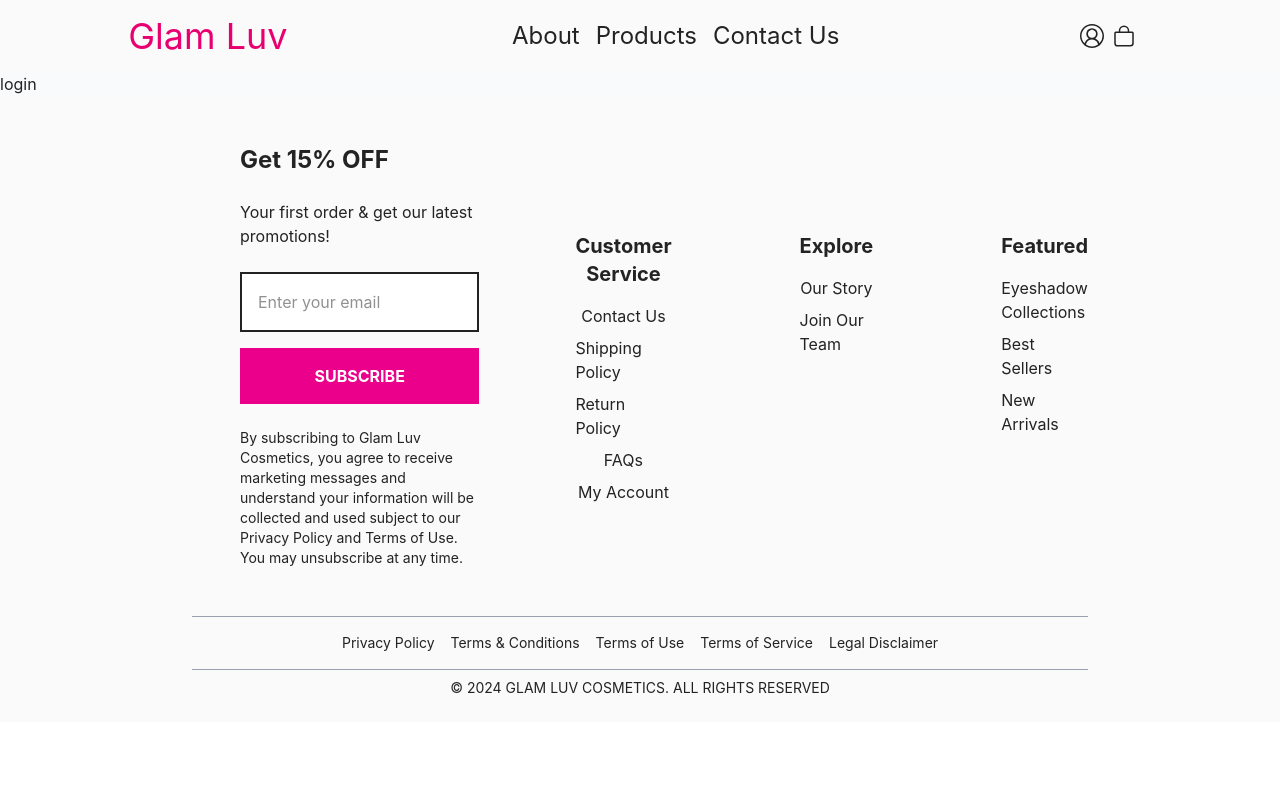
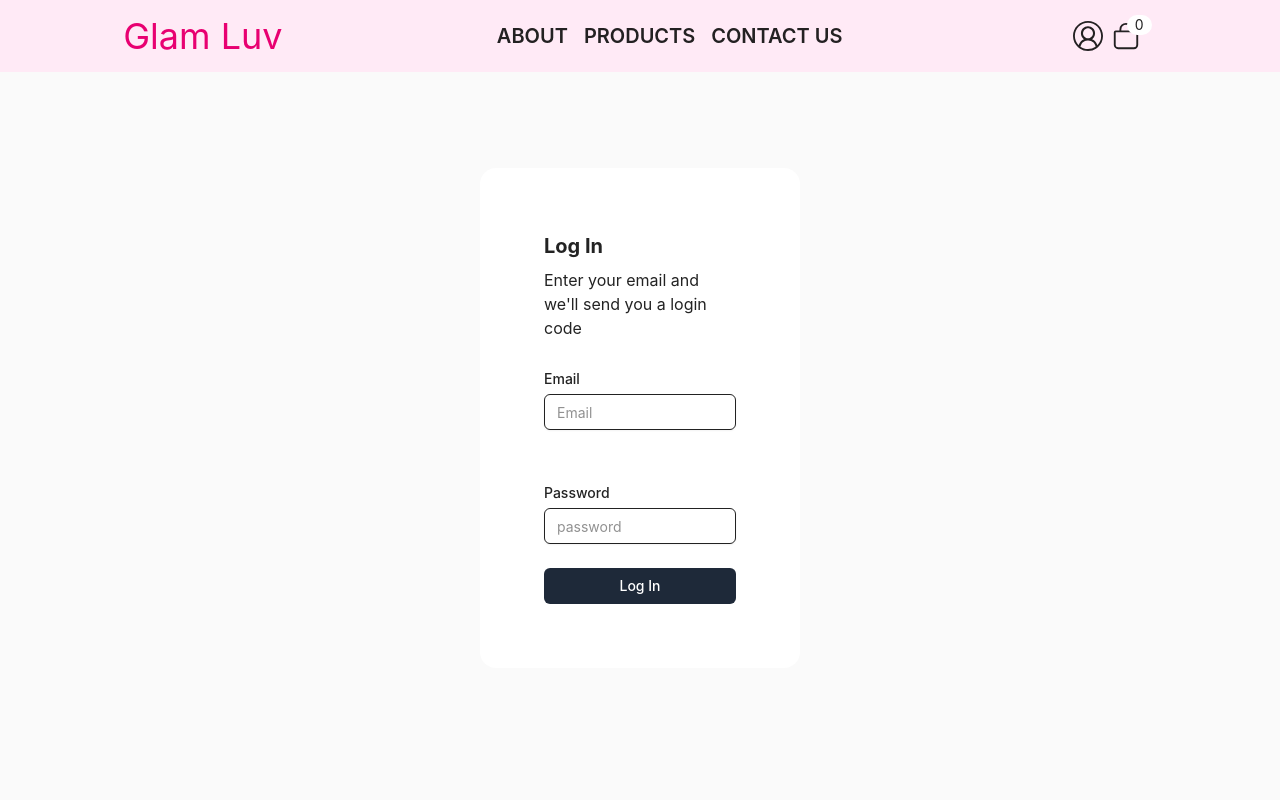
Before and after one commit to jayk-gupta/glam-luv-ecommerce, a React (Vite) app in the folder frontend/: page /login in a window 1280 px wide. Shown: the top 800 px of the page. Built offline with nearby package versions, Linux system fonts and the light colour scheme; no server answers.

Commit message:
cart page completed and working

```diff
--- a/frontend/src/components/Login/FormSchema.tsx
+++ b/frontend/src/components/Login/FormSchema.tsx
@@ -12,4 +12,4 @@
   // .regex(/\d/, { message: "Password must contain at least one number" })
 });
 
-export type FormSchema = z.infer<typeof formSchem>
+export type FormSchema = z.infer<typeof formSchema>
--- a/frontend/src/components/Login/LoginForm.tsx
+++ b/frontend/src/components/Login/LoginForm.tsx
@@ -1,7 +1,8 @@
 import { useLoginMutation } from "@/redux/user/authAPI";
 import { useForm } from "react-hook-form";
 import { useDispatch } from "react-redux";
-import { Form, useNavigate } from "react-router-dom";
+import { useNavigate } from "react-router-dom";
+import { Form } from "../ui/form";
 import { formSchema, FormSchema } from "./FormSchema";
 import { setCredentials } from "@/redux/user/authSlice";
 import { zodResolver } from "@hookform/resolvers/zod";
@@ -22,9 +23,10 @@
   });
   async function onSubmit(values: FormSchema) {
     try {
-      const response = await LogIn(values).unwrap()
-      dispatch(setCredentials(values.email))
-      navigate("/")
+      const response = await LogIn(values).unwrap();
+      console.log(response);
+      dispatch(setCredentials({ email: values.email }));
+      navigate("/");
     } catch (error) {
       console.log(error);
     }
--- a/frontend/src/components/Navbar/Navbar.tsx
+++ b/frontend/src/components/Navbar/Navbar.tsx
@@ -3,17 +3,22 @@
 import { Link } from "react-router-dom";
 import CategoriesNav from "./CategoriesNav";
 import { useState } from "react";
+import { useGetCartQuery } from "@/redux/cart/cartAPI";
+
+const navItemStyle =
+  "hover:cursor-pointer hover:text-primary uppercase text-xl font-semibold";
 
 function Navbar() {
   const [showCategories, setShowCategories] = useState(false);
-
+  const { data, isLoading, error } = useGetCartQuery();
+  const quantity = data?.items.length || 0;
   // Handlers for mouse events
   const handleMouseEnter = () => setShowCategories(true);
   const handleMouseLeave = () => setShowCategories(false);
 
   return (
     <>
-      <nav className="bg-secondary flex justify-between p-4 items-center lg:text-2xl md:w-full md:text-xl md:justify-around">
+      <nav className="bg-[#FFEAF6] flex justify-between p-4 items-center lg:text-2xl md:w-full md:text-xl md:justify-around">
         <Link to="/">
           <div
             className="lg:text-4xl text-primary md:text-2xl text-lg"
@@ -26,20 +31,17 @@
         <div className="flex items-center">
           <ul className="flex gap-4 text-sm sm:text-lg lg:text-2xl">
             <Link
-              className="hover:cursor-pointer hover:text-primary"
+              className={navItemStyle}
               onMouseEnter={handleMouseLeave}
               to="/about"
             >
               About
             </Link>
-            <div
-              className="hover:cursor-pointer hover:text-primary"
-              onMouseEnter={handleMouseEnter}
-            >
+            <div className={navItemStyle} onMouseEnter={handleMouseEnter}>
               Products
             </div>
             <Link
-              className="hover:cursor-pointer hover:text-primary"
+              className={navItemStyle}
               onMouseEnter={handleMouseLeave}
               to="/contact"
             >
@@ -49,10 +51,16 @@
         </div>
         <div className="flex px-4 gap-2">
           <Link to="/login">
-            <VscAccount aria-label="Account" />
+            <VscAccount className="text-3xl" aria-label="Account" />
           </Link>
-          <IoBagOutline aria-label="Cart" />
-        </div>
+
+            <Link to="/cart" className="relative ">
+              <IoBagOutline className="text-3xl" aria-label="Cart" />
+              <div className="text-sm absolute bg-white left-4 bottom-4 px-2 rounded-full">
+                {quantity}
+              </div>
+            </Link>
+          </div>
       </nav>
 
       {/* Categories Navigation */}
--- a/frontend/src/components/Product/Product Card/ProductCard.tsx
+++ b/frontend/src/components/Product/Product Card/ProductCard.tsx
@@ -21,6 +21,7 @@
     e.preventDefault();
     try {
       await addToCart({ productId: _id, quantity: 1 }).unwrap();
+
       console.log("added to cart")
     } catch (error) {
       console.error("Failed to add to cart:", error);
--- a/frontend/src/components/Product/Product.tsx
+++ b/frontend/src/components/Product/Product.tsx
@@ -1,14 +1,35 @@
 import { useParams } from "react-router-dom";
-import { useGetProductByIdQuery } from "../../redux/productsSlice"; // Adjust import path
-import styles from "./product.module.css";
+import { useGetProductByIdQuery } from "../../redux/productsSlice";
 import ProductColors from "./ProductColors";
 import ProductCartValue from "./ProductCartValue";
+import { useAddToCartMutation } from "@/redux/cart/cartAPI";
+import { useState } from "react";
 const Product = () => {
   const { id } = useParams<{ id: string }>(); // Get product ID from URL
   const { data: product, isLoading, isError } = useGetProductByIdQuery(id!);
 
+  // Add to cart
+  const [addToCart, { isLoading: isLoadingCart }] = useAddToCartMutation();
+  const [quantity, setQuantity] = useState(1);
+  ////////////////////
   if (isLoading) return <p>Loading product details...</p>;
   if (isError || !product) return <p>Product not found!</p>;
+
+  const handleAddCart = async (e: React.MouseEvent<HTMLButtonElement>) => {
+    e.preventDefault();
+    try {
+      const response = await addToCart({
+        productId: product._id,
+        quantity: quantity,
+      }).unwrap();
+
+      console.log(response);
+    } catch (error) {
+      console.error("Failed to add to cart:", error);
+    }
+  };
+
+  //////////////////////////
   return (
     <div className="flex justify-center mt-24  mb-32 gap-32 w-full">
       <div>
@@ -30,14 +51,16 @@
           <ProductColors colors={product.product_colors ?? []} />
         </div>
         <div className="product-actions flex gap-12 items-center mb-12">
-          <ProductCartValue />
+          <ProductCartValue quantity={quantity} setQuantity={setQuantity} />
           <button
-            className="w-full bg-primary text-white border-2 rounded-lg border-primary  hover:bg-white hover:text-primary py-2 my-4
+            className="w-full bg-primary text-white border-2 rounded-lg border-primary  hover:bg-white hover:text-[#E80071] py-2 my-4 cursor-pointer
         sm:text-sm xl:py-1 xl:text-sm 2xl:text-lg"
+            onClick={handleAddCart}
           >
-            Add to Bag
+            {isLoadingCart ? "Adding..." : "Add to Bag"}
           </button>
         </div>
+        <h3 className="font-semibold text-xl">About this item</h3>
         <p className="text-lg">{product.description}</p>
       </div>
     </div>
--- a/frontend/src/components/Product/ProductCartValue.tsx
+++ b/frontend/src/components/Product/ProductCartValue.tsx
@@ -1,17 +1,24 @@
-import { useState } from "react";
 
-const ProductCartValue: React.FC = () => {
-  const [itemValue, setItemValue] = useState(0);
+
+interface Props {
+  quantity: number
+  setQuantity: (value: number) => void
+}
+
+const ProductCartValue: React.FC<Props> = ({quantity,setQuantity}) => {
+
     const maxValue = 10
-    const minVlaue = 0;
-  const handleIncrement = () => setItemValue((prevValue) => prevValue >= maxValue ? prevValue : prevValue + 1);
-  const handleDecrement = () => setItemValue((prevValue) => prevValue <= minVlaue ? prevValue : prevValue - 1);
+    const minValue = 0;
+
+const handleIncrement = () => quantity < maxValue && setQuantity(quantity + 1);
+
+const handleDecrement = () => quantity > minValue && setQuantity(quantity - 1);
 
   return (
     <div className="flex gap-6 items-center text-xl border-2 py-2 px-4 rounded-lg">
-      <button onClick={handleDecrement} className="text-2xl">-</button>
-      <p>{itemValue}</p>
-      <button onClick={handleIncrement} className="text-2xl">+</button>
+      <button onClick={handleDecrement} className="text-2xl cursor-pointer">-</button>
+      <p>{quantity}</p>
+      <button onClick={handleIncrement} className="text-2xl cursor-pointer">+</button>
     </div>
   );
 };
--- a/frontend/src/components/ui/custom/FormInput.tsx
+++ b/frontend/src/components/ui/custom/FormInput.tsx
@@ -20,7 +20,6 @@
   placeholder,
   type = "text",
   form,
-  children,
   disabled = false,
   className = "",
 }: FormInputProps<T>) => {
@@ -40,14 +39,6 @@
                 {...field}
                 disabled={disabled}
               />
-              {children && (
-                <div
-                  className=" absolute
-    right-20 flex items-center"
-                >
-                  {children}
-                </div>
-              )}
             </div>
           </FormControl>
           <FormMessage />
--- a/frontend/src/pages/CartPage.tsx
+++ b/frontend/src/pages/CartPage.tsx
@@ -3,7 +3,7 @@
 
 function CartPage() {
   const { data, isLoading, error } = useGetCartQuery()
-
+  console.log(data)
   if (isLoading) return <p>Loading cart...</p>;
   if (error) return <p>Something went wrong loading your cart.</p>;
   return (
--- a/frontend/src/pages/LoginPage.tsx
+++ b/frontend/src/pages/LoginPage.tsx
@@ -1,10 +1,13 @@
+import LoginForm from "@/components/Login/LoginForm";
 
 function LoginPage() {
   return (
-      <div className='bg-gray-50'>
-        login
+    <div className="items-center justify-center flex">
+      <div className=" w-3/4 items-center flex  gap-4 justify-center py-24">
+        <LoginForm />
+      </div>
     </div>
-  )
+  );
 }
 
-export default LoginPage
+export default LoginPage;
--- a/frontend/src/pages/ProductsPage.tsx
+++ b/frontend/src/pages/ProductsPage.tsx
@@ -2,7 +2,7 @@
 
 function ProductsPage() {
   return (
-    <div className=" pt-6 pb-12  px-20  bg-gray-100 border-2  sm:px-12 lg:px-24 md:px-20  xl:px-32 2xl:px-48 ">
+    <div className=" pt-6 pb-12  px-20  bg-gray-100   sm:px-12 lg:px-24 md:px-20  xl:px-32 2xl:px-48 ">
       <Products />
     </div>
   );
```
Also changed, not shown: 1 other file (tests, documents, lock files or other folders).
